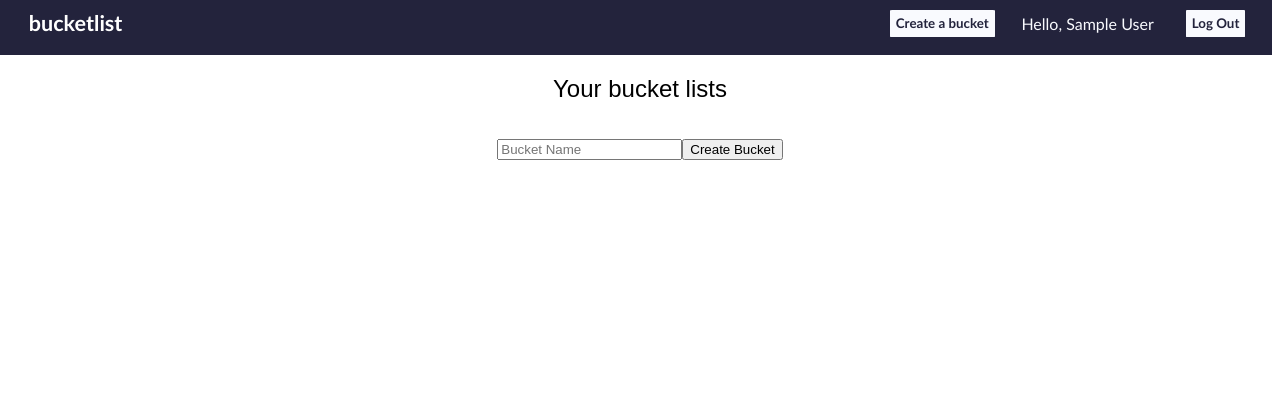
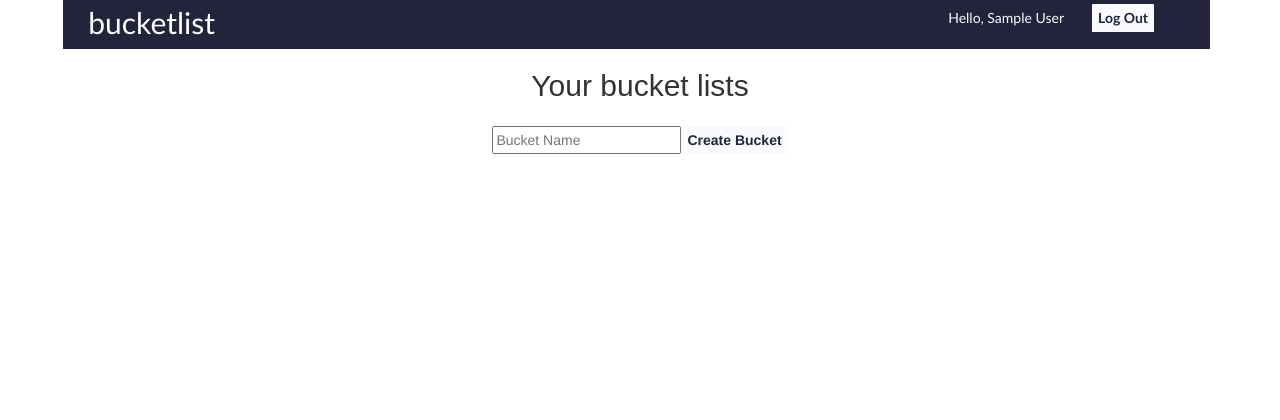
Before and after one commit to briankabiro/BucketList, a Flask app: page /view in a window 1280 px wide. Shown: the top 420 px of the page. After the commit the page ends 154 px from the top, so only its background shows below. Run offline with Flask 2, Linux system fonts and the light colour scheme; the visitor is signed in with stand-in values (Sample User, id 1); some libraries are stand-ins or nearby versions.

Commit message:
Restructure the Templates
I updated the templates to handle the different CRUD operations

```diff
--- a/templates/edit_bucket.html
+++ /dev/null
@@ -1,6 +0,0 @@
-<div>
-	<form method="POST" action="/view/edit_bucket">
-		<input type="text" name="new-title">
-		<button>Change Title</button>
-	</form>
-</div>
--- a/templates/edit_item.html
+++ /dev/null
@@ -1,3 +0,0 @@
-{% for item in bucket %}
-
-{% endfor %}
--- a/templates/view.html
+++ b/templates/view.html
@@ -1,17 +1,24 @@
+
 <!DOCTYPE html>
 <html>
+
 <head>
 	<title>Dashboard</title>
 	<link rel="stylesheet" type="text/css" href="../static/view.css">
+    <link rel="stylesheet" type="text/css" href="../static/bootstrap/css/bootstrap.min.css">
+    <link rel="stylesheet" href="https://maxcdn.bootstrapcdn.com/bootstrap/3.3.7/css/bootstrap.min.css" integrity="sha384-BVYiiSIFeK1dGmJRAkycuHAHRg32OmUcww7on3RYdg4Va+PmSTsz/K68vbdEjh4u" crossorigin="anonymous">
+
 </head>
 <body>
 	<div class="container">
         <div class="header">
+
             <a href="/"><h2>bucketlist</h2></a>
             <div class="right-header-items">
-                <button id="create-button">Create a bucket</button>
                 <span id="hello-text">Hello, {{ user }}</span>
-                <button id="log-out-button">Log Out</button>
+                <form method="POST" action="/logout">
+                    <button id="log-out-button">Log Out</button>
+                </form>
             </div>
         </div>
         <div class="main">
@@ -19,27 +26,57 @@
             <div id="top-area">
                 <h2>Your bucket lists</h2>
             </div>
-            <form name="createBucket" id="create-bucket-form" method="POST", action="/view">
-                <input type="text" placeholder="Bucket Name" id="title" name="bucket" value="{{ request.form.title }}" required>
-                <input type="submit" class="btn btn-primary" value="Create Bucket">
+
+            <form name="createBucket" id="create-bucket-form" method="POST", action="/view/create_bucket">
+                <input type="text" placeholder="Bucket Name" name="bucket" id="title" value="{{ request.form.title }}" required>
+                <input type="submit" id="create-button" value="Create Bucket">
             </form>
+
             <div class="bucket-lists">
                 {% for bucket in data %}
-                <ul>
-                    <li id="{{ bucket.Id }}">
+                <ul id="bucket-lists-list">
+                    <li id="{{ bucket['Id'] }}">
                         {{ bucket.name }}
-                        <a href="/bucket/{{ bucket['Id'] }}">View</a>
+                        <a href="/bucket/{{ bucket['Id'] }}"><button>View</button></a>
+                        <button id="{{ bucket['Id'] }}" data-toggle="modal" data-target="#editModal">Edit</button>
                         <form method="POST", action="/bucket/delete_bucket/{{ bucket['Id'] }}">
                             <button type="submit">X</button>
                         </form>
+                        <div id="editModal" class="modal fade" role="dialog">
+                          <div class="modal-dialog">
+
+                            <!-- Modal content-->
+                            <div class="modal-content">
+
+                              <div class="modal-header">
+                                <button type="button" class="close" data-dismiss="modal">&times;</button>
+                                <h4 class="modal-title">Edit Title</h4>
+                              </div>
+
+                              <div class="modal-body">
+                                  <form method="POST" action="/bucket/edit_bucket/{{ bucket['Id'] }}">
+                                    <input type="text" name="title">
+                                    <button>Change</button>
+                                  </form>
+                              </div>
+
+                              <div class="modal-footer">
+                                <button type="button" class="btn btn-default" data-dismiss="modal">Close</button>
+                              </div>
+                            </div>
+
+                          </div>
+                        </div>
                     </li>
                 </ul>
-                {% endfor %}
+            {% endfor %}
             </div>
 
         </div>
     </div>
+
 <script src="https://ajax.googleapis.com/ajax/libs/jquery/3.2.1/jquery.min.js"></script>
-<script type="text/javascript" src="../static/view.js"></script>
+<script src="../static/bootstrap/js/bootstrap.min.js"></script>
+
 </body>
 </html>
```
Also changed, not shown: templates/bucket.html (+18 -8 lines).
